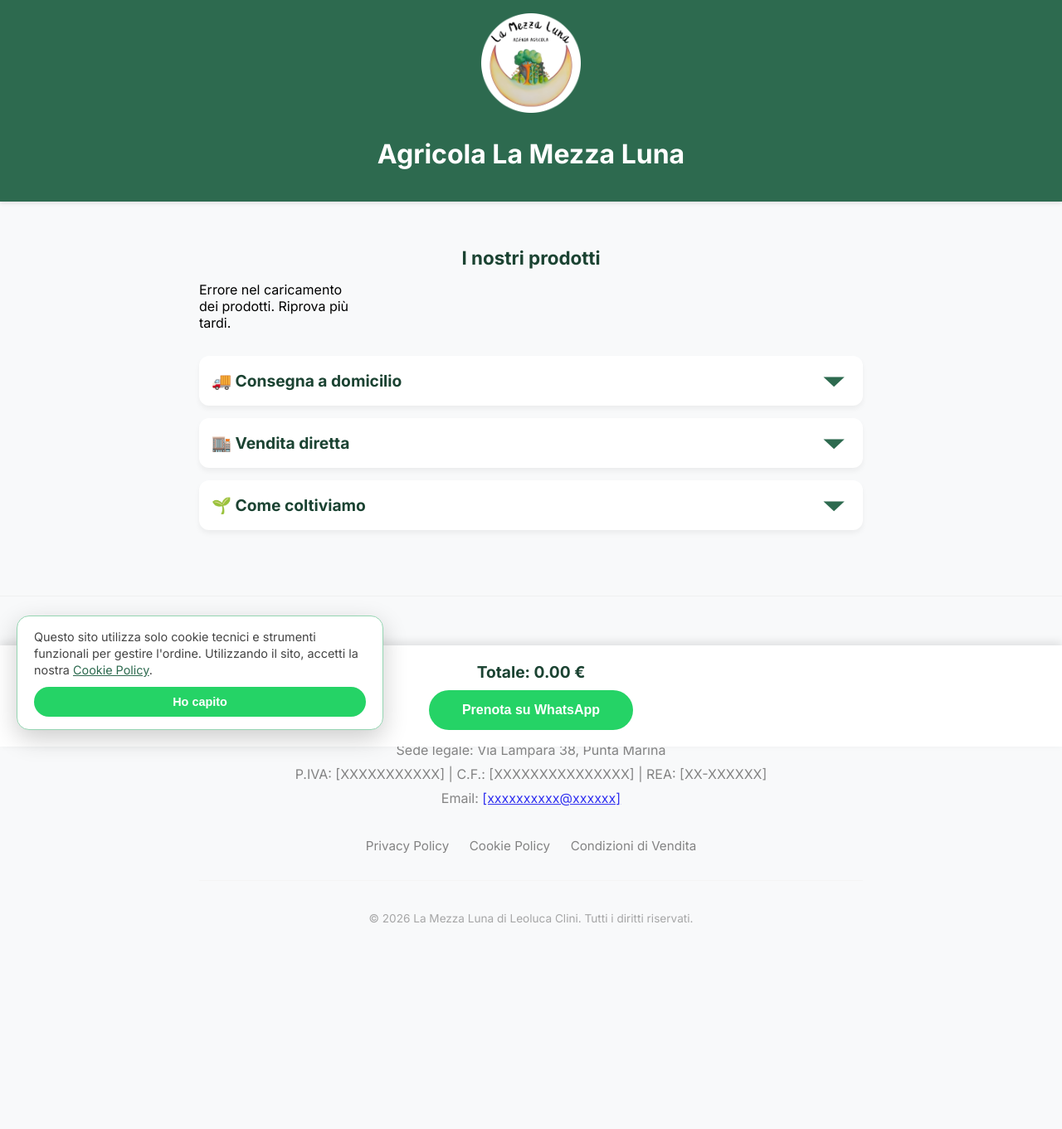
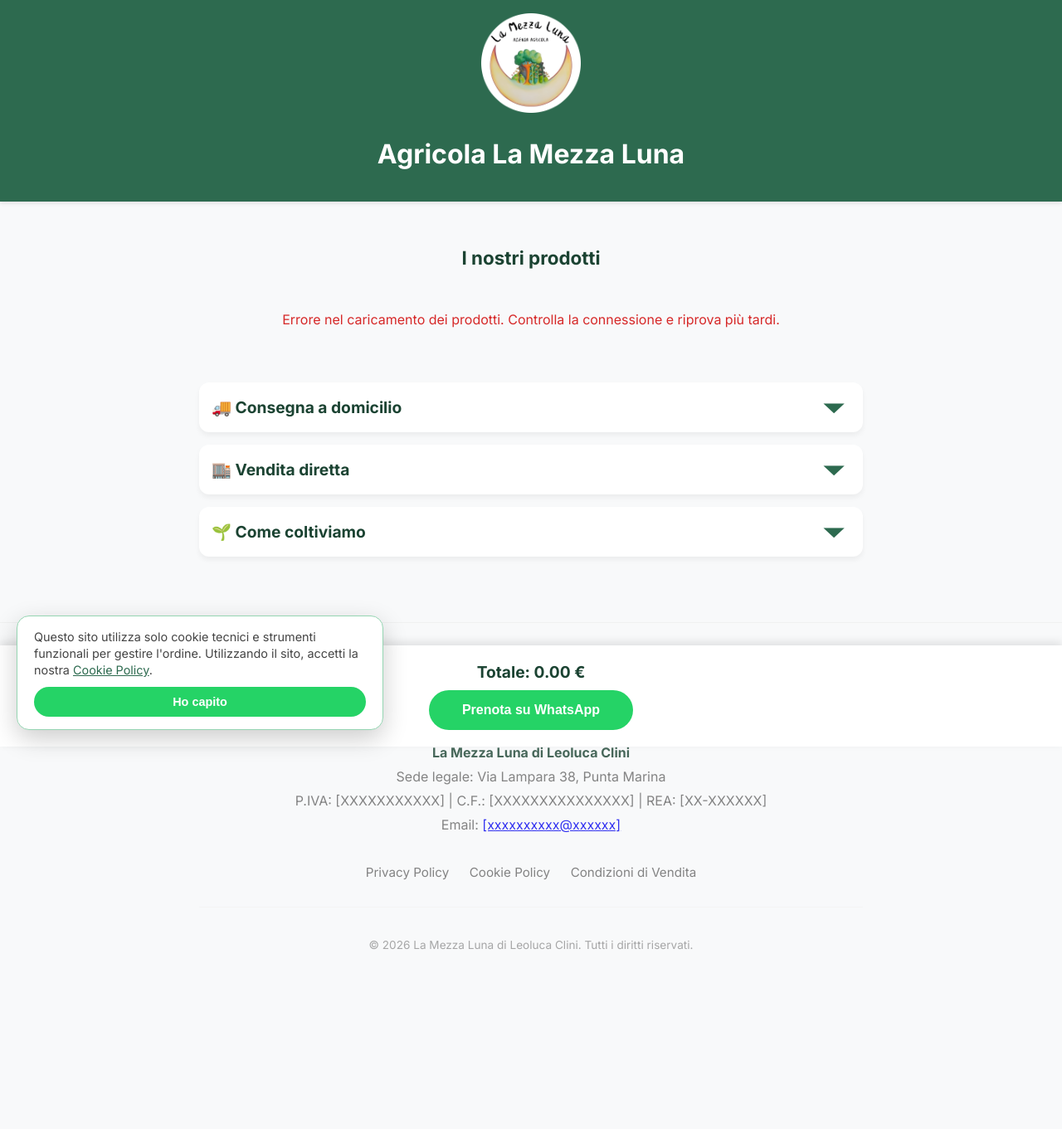
Before and after one commit to digitalcreat0r/sitoweb_leo, a Jekyll site: the page built from index.html, in a window 1280 px wide. Shown: the whole page at 83% size. Built offline with Jekyll 4.4.1, drawn with Linux system fonts in a browser that asks for light colours; before the commit the page ends 1329 px from its top, so only the background shows below that; some of the changed lines change nothing that is shown.

Commit message:
alcuni miglioramenti

```diff
--- a/assets/css/style.css
+++ b/assets/css/style.css
@@ -456,3 +456,30 @@
     color: var(--primary);
     text-decoration: underline;
 }
+
+/* Indicatore di caricamento prodotti premium */
+.product-loader {
+    grid-column: 1 / -1;
+    display: flex;
+    flex-direction: column;
+    align-items: center;
+    justify-content: center;
+    padding: 50px 20px;
+    color: var(--primary);
+    font-weight: 600;
+    gap: 12px;
+}
+
+.spinner {
+    width: 44px;
+    height: 44px;
+    border: 4px solid rgba(45, 106, 79, 0.15);
+    border-top: 4px solid var(--primary);
+    border-radius: 50%;
+    animation: spin 1s linear infinite;
+}
+
+@keyframes spin {
+    0% { transform: rotate(0deg); }
+    100% { transform: rotate(360deg); }
+}
--- a/assets/js/app.js
+++ b/assets/js/app.js
@@ -17,15 +17,43 @@
 }
 
 async function loadProducts() {
+    const cachedData = localStorage.getItem('la_mezza_luna_products');
+    const cachedTime = localStorage.getItem('la_mezza_luna_products_time');
+    const now = Date.now();
+
+    if (cachedData && cachedTime) {
+        try {
+            products = JSON.parse(cachedData);
+            renderProductGrid();
+
+            // Se la cache è più recente di 5 minuti, non facciamo richieste di rete aggiuntive
+            if (now - parseInt(cachedTime) < 5 * 60 * 1000) {
+                console.log("Prodotti caricati da cache locale fresca.");
+                return;
+            }
+
+            console.log("Cache locale scaduta. Avvio aggiornamento prodotti in background...");
+            fetchProducts(true);
+            return;
+        } catch (e) {
+            console.error("Errore nel parsing della cache dei prodotti, la rimuovo:", e);
+            localStorage.removeItem('la_mezza_luna_products');
+            localStorage.removeItem('la_mezza_luna_products_time');
+        }
+    }
+
+    // Se non c'è cache o è stata rimossa per errore, fa un fetch bloccante iniziale
+    await fetchProducts(false);
+}
+
+async function fetchProducts(isBackground = false) {
     try {
         const response = await fetch(AppConfig.sheetUrl);
+        if (!response.ok) throw new Error(`HTTP error! status: ${response.status}`);
         const data = await response.text();
         const rows = data.split('\n').slice(1);
 
-        const container = document.getElementById('product-list');
-        container.innerHTML = '';
-
-        // 1. Elabora tutti i dati e popola l'array products
+        const parsedProducts = [];
         rows.forEach((row, index) => {
             const cols = row.split(/,(?=(?:(?:[^"]*"){2})*[^"]*$)/);
             if (cols.length < 3) return;
@@ -39,28 +67,68 @@
                 img: cols[5] ? cols[5].trim() : 'https://via.placeholder.com/150?text=Verdura'
             };
 
-            if (p.available) products.push(p);
+            if (p.available) parsedProducts.push(p);
         });
 
-        renderProductGrid();
+        // Controlla se i dati del catalogo sono effettivamente cambiati
+        const productsChanged = JSON.stringify(products) !== JSON.stringify(parsedProducts);
+
+        if (productsChanged) {
+            // Se l'utente ha oggetti nel carrello, rimappiamoli sui nuovi ID (basandoci sul nome del prodotto)
+            const hasCartItems = Object.values(cart).some(q => q > 0);
+            if (hasCartItems && products.length > 0) {
+                const newCart = {};
+                parsedProducts.forEach(newP => {
+                    const oldP = products.find(op => op.name === newP.name);
+                    if (oldP && cart[oldP.id] !== undefined) {
+                        newCart[newP.id] = cart[oldP.id];
+                    }
+                });
+                cart = newCart;
+            }
+
+            products = parsedProducts;
+            renderProductGrid();
+            updateTotal();
+            console.log("Catalogo prodotti aggiornato con nuovi dati da Google Sheets.");
+        } else {
+            console.log("Nessuna modifica rilevata nel catalogo prodotti.");
+        }
+
+        // Salva sempre i dati aggiornati nella cache locale
+        localStorage.setItem('la_mezza_luna_products', JSON.stringify(parsedProducts));
+        localStorage.setItem('la_mezza_luna_products_time', Date.now().toString());
 
     } catch (error) {
-        console.error("Errore caricamento:", error);
-        document.getElementById('product-list').innerHTML = "Errore nel caricamento dei prodotti. Riprova più tardi.";
+        console.error("Errore durante il fetch dei prodotti:", error);
+
+        // Se il fetch fallisce e non abbiamo nessun prodotto caricato (nemmeno da cache), mostra l'errore a schermo
+        if (!isBackground && products.length === 0) {
+            const container = document.getElementById('product-list');
+            if (container) {
+                container.innerHTML = '<p class="error-msg" style="grid-column: 1 / -1; text-align: center; color: #d62828; padding: 20px;">Errore nel caricamento dei prodotti. Controlla la connessione e riprova più tardi.</p>';
+            }
+        }
     }
 }
 
 function renderProductGrid() {
-    // Se abbiamo già mostrato tutto, non facciamo nulla al ridimensionamento
-    if (isExpanded || products.length === 0) return;
+    if (products.length === 0) return;
 
     const container = document.getElementById('product-list');
+
+    if (isExpanded) {
+        container.innerHTML = products.map(p => renderProductCard(p)).join('');
+        const btnShowAll = document.getElementById('btn-show-all');
+        if (btnShowAll) btnShowAll.style.display = 'none';
+        return;
+    }
+
     const cols = getGridColumns();
 
     if (cols === 1) {
         initialLimit = 3;
     } else {
-
         const fullRowsPossible = Math.floor(products.length / cols);
 
         if (fullRowsPossible >= 2) {
--- a/index.html
+++ b/index.html
@@ -6,7 +6,10 @@
     <section class="section-vetrina">
         <h2 class="section-title">I nostri prodotti</h2>
         <div id="product-list" class="product-grid">
-            <p>Caricamento prodotti in corso...</p>
+            <div class="product-loader">
+                <div class="spinner"></div>
+                <p>Caricamento prodotti in corso...</p>
+            </div>
         </div>
         <button id="btn-show-all" class="btn-secondary" style="display: none;" onclick="showAllProducts()">
             Mostra tutti i prodotti
```
